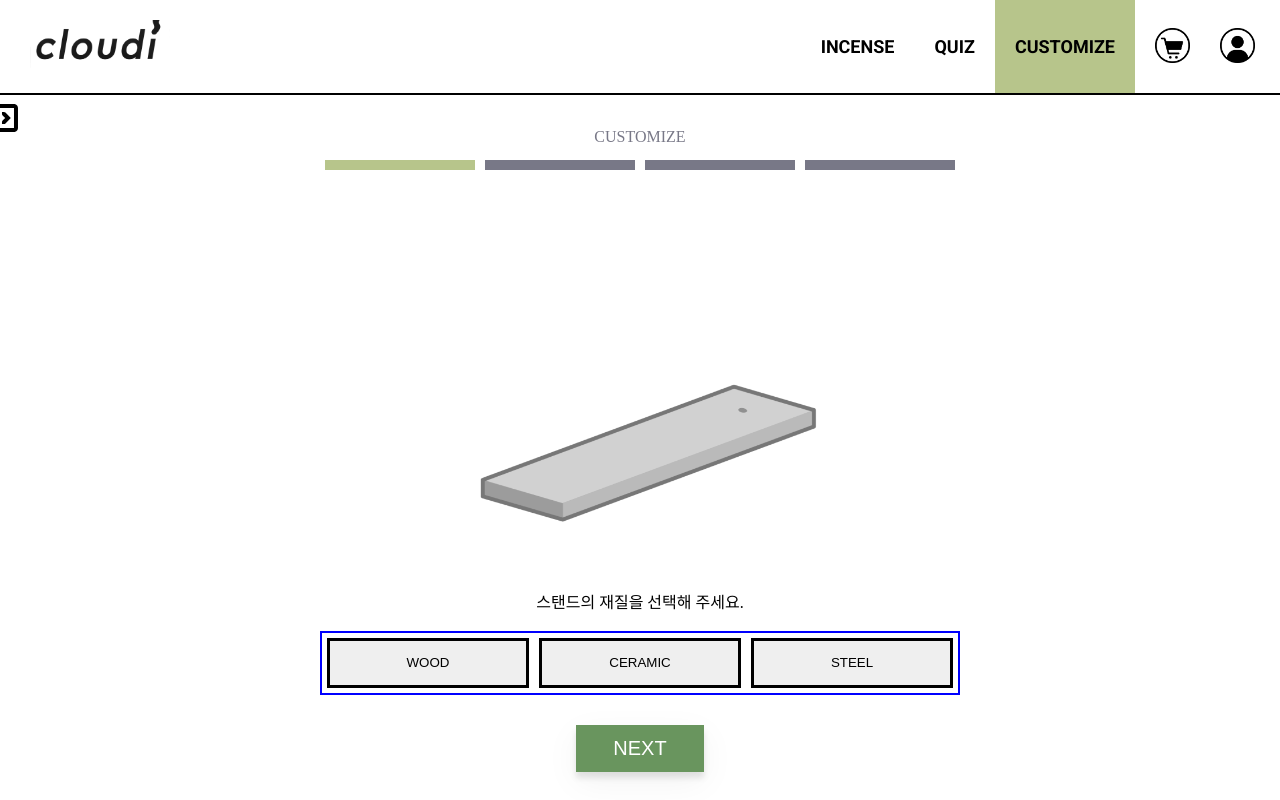
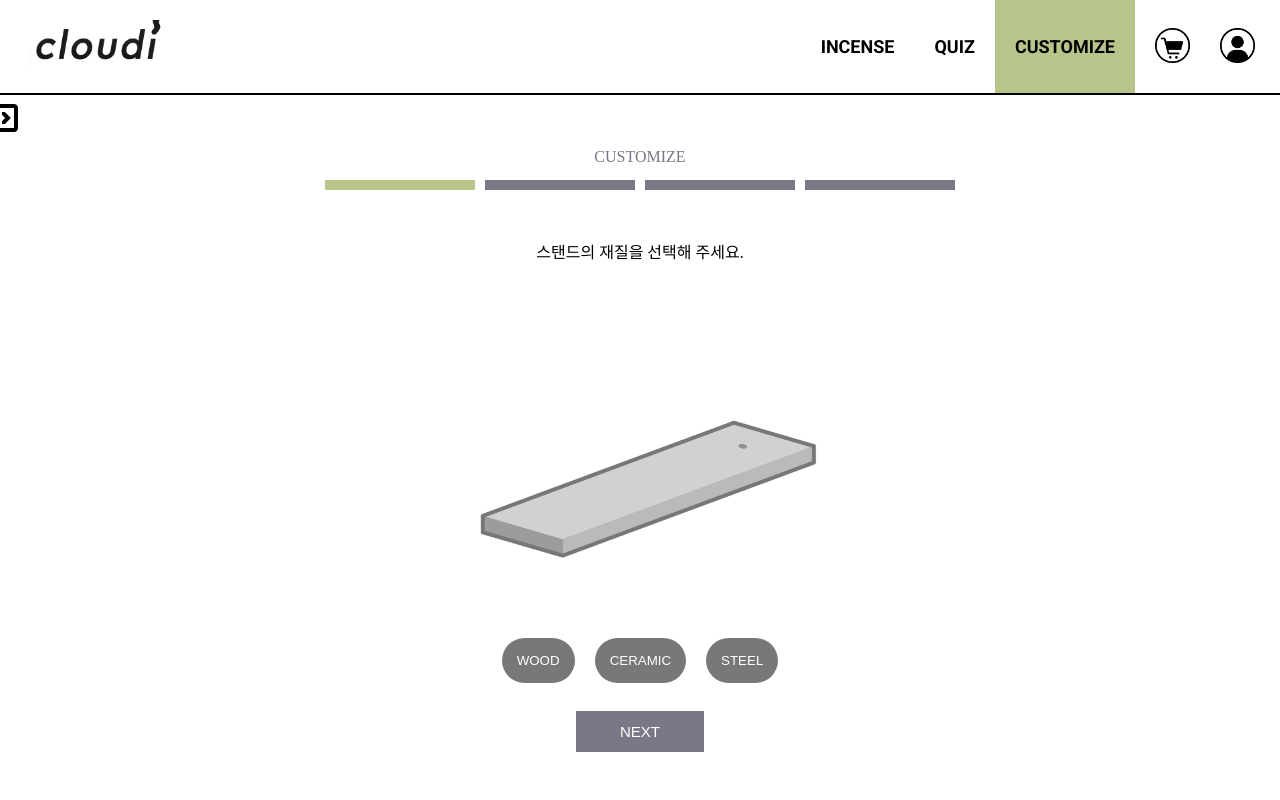
Before and after one commit to codestates/cloudi, a React (Create React App) app in the folder client/: page /customize/material in a window 1280 px wide. Built offline with nearby package versions, Linux system fonts and the light colour scheme; a web font is replaced by a local one.

Commit message:
feat: text engraving

```diff
--- a/client/src/components/customize_components/Editor.js
+++ b/client/src/components/customize_components/Editor.js
@@ -1,10 +1,15 @@
 import React from 'react';
-// import styled from 'styled-components';
+import styled from 'styled-components';
 
 import Controller from './editor_components/Controller';
 import Canvas from './editor_components/Canvas';
 import Indicator from './Indicator';
 import MainButton from './MainButton';
+
+const Message = styled.section`
+  position: relative;
+  top: 50px;
+`;
 
 const Editor = ({
   stages,
@@ -20,13 +25,12 @@ const Editor = ({
         stages={stages}
         stage={stage}
       />
+      <Message>{message}</Message>
       <Canvas
-        curStage={stage}
         selectedOps={selectedOps}
       />
       <Controller
         curStage={stage}
-        message={message}
         handleBtnClick={handleBtnClick}
         handleTextInput={handleTextInput}
       />
--- a/client/src/components/customize_components/Indicator.js
+++ b/client/src/components/customize_components/Indicator.js
@@ -6,7 +6,7 @@ const IndicatorContainer = styled.section`
   flex-direction: row;
   justify-content: center;
   align-items: center;
-  background-color: white;
+  background-color: none;
   width: 50vmax;
 `;
 
--- a/client/src/components/customize_components/MainButton.js
+++ b/client/src/components/customize_components/MainButton.js
@@ -3,24 +3,25 @@ import styled from 'styled-components';
 import { Link } from 'react-router-dom';
 
 const MainButtonContainer = styled.section`
-  margin-top: 30px;
-  font-size: 20px;
-  box-shadow: 0 10px 35px rgba(0, 0, 0, 0.05), 0 6px 6px rgba(0, 0, 0, 0.1);
+  display: flex;
+  justify-content: center;
+  align-items: center;
 `;
 
 const Input = styled.input`
   width: 8rem;
   padding: 12px;
-  font-size: 20px;
+  font-size: 15px;
   color: white;
-  background-color: rgb(105, 149, 94);
+  background-color: ${props => props.disabled ? '#787887' : '#69955E'};
   border: none;
   :hover {
     cursor: pointer;
-    color: black;
+    color: ${props => props.disabled ? 'white' : 'black'};
   };
   :active {
     box-shadow: inset 5px 5px 5px rgb(70, 110, 75);
+    background-color: '#b7c58b';
   };
 `;
 
--- a/client/src/components/customize_components/editor_components/Canvas.js
+++ b/client/src/components/customize_components/editor_components/Canvas.js
@@ -3,22 +3,7 @@ import styled from 'styled-components';
 
 import { plate, holder } from './standImages'; // eslint-disable-line
 
-// const CanvasContainer = styled.section`
-//   display: flex;
-//   flex-direction: row;
-//   justify-content: center;
-//   align-items: center;
-//   background-color: none;
-//   border: 2px green solid;
-//   width: 50vmax;
-//   @media screen and (max-width: 1023px) {
-
-//   }
-// `;
-
 const StyledCanvas = styled.canvas`
-  display: flex;
-  flex-direction: row;
   width: 400px;
   height: 400px;
   justify-content: space-between;
@@ -26,9 +11,29 @@ const StyledCanvas = styled.canvas`
   background-color: none;
 `;
 
+const writeText = (ctx, text, material) => {
+  let fontSize = '14px';
+  let yStart = 582;
+  if (material === 'CERAMIC') {
+    fontSize = '18px';
+    yStart = 587;
+  } else if (material === 'WOOD') {
+    fontSize = '22px';
+    yStart = 592;
+  }
+
+  ctx.font = `bold ${fontSize} Helvetica`;
+  ctx.fillStyle = 'black';
+
+  const chars = text.toUpperCase().split('');
+
+  for (let i = 0; i < chars.length; i++) {
+    ctx.fillText(chars[i], 219 + (i * 16), yStart - (i * 6));
+  }
+};
+
 const Canvas = ({
-  selectedOps,
-  curStage
+  selectedOps
 }) => {
   const canvas = useRef();
 
@@ -64,6 +69,11 @@ const Canvas = ({
         // error handling
         holderImage.onload = function () {
           ctx.drawImage(holderImage, 0, 0);
+
+          // drawing text
+          if (!!selectedOps.text) { // eslint-disable-line
+            writeText(ctx, selectedOps.text, selectedOps.plate);
+          }
         };
         holderImage.onerror = function () {
           console.log('holder image loading error');
--- a/client/src/components/customize_components/editor_components/Controller.js
+++ b/client/src/components/customize_components/editor_components/Controller.js
@@ -3,47 +3,25 @@ import styled from 'styled-components';
 
 import buttons from './buttons';
 import OptionButton from './OptionButton';
+import TextInput from './TextInput';
 
 const StyledController = styled.section`
-  display: flex;
-  flex-direction: column;
-  justify-content: center;
-  align-items: center;
-  background-color: white;
-  width: 50vmax;
-  height: 15vmin;
-`;
-
-const ButtonContainer = styled.section`
-  display: flex;
-  flex-direction: row;
-  justify-content: center;
-  align-items: center;
-  background-color: white;
-  border: 2px blue solid;
-  width: 50vmax;
-`;
-
-const Message = styled.section`
   display: flex;
   flex-direction: row;
   justify-content: center;
   align-items: center;
   background-color: white;
   width: 50vmax;
-  height: 15vmin;
+  height: 100px;
 `;
 
 const Controller = ({
   curStage,
-  message,
   handleBtnClick,
   handleTextInput
 }) => {
   return (
     <StyledController>
-      <Message>{message}</Message>
-      <ButtonContainer>
       {
         curStage !== 'text'
           ? buttons[curStage].map(el => {
@@ -56,9 +34,8 @@ const Controller = ({
               />
             );
           })
-            : <div>text</div>
+          : <TextInput handleTextInput={handleTextInput} />
       }
-      </ButtonContainer>
     </StyledController>
   );
 };
--- a/client/src/components/customize_components/editor_components/OptionButton.js
+++ b/client/src/components/customize_components/editor_components/OptionButton.js
@@ -1,33 +1,34 @@
 import React from 'react';
 import styled from 'styled-components';
 
-// const ButtonContainer = styled.section`
-//   flex: 1;
-//   display: flex;
-//   align-items: center;
-//   justify-content: center;
-//   margin: 5px;
-//   background-color: white;
-//   border: 2px red solid;
-// `;
-
 const Button = styled.input`
-  flex: 1;
-  height: 50px;
-  margin: 5px;
-  background-color: none;
-  border: 3px black solid;
+  background-color: #787878;
+  border-radius: 30px;
+  border: none;
+  color: white;
+  text-align: center;
+  padding: 15px;
+  text-decoration: none;
+  margin: 4px 10px;
+  cursor: pointer;
+  :focus {
+    background-color: #b7c58b;
+  }
+  :hover {
+    cursor: pointer;
+    background-color: #b7c58b;
+  };
 `;
 
-const OptionButton = (props) => {
+const OptionButton = ({ option, type, onClick }) => {
   return (
     <>
       <Button
         type='button'
-        value={props.option}
-        onClick={() => props.onClick({
-          type: props.type,
-          option: props.option
+        value={option}
+        onClick={() => onClick({
+          type: type,
+          option: option
         })}
       />
     </>
--- /dev/null
+++ b/client/src/components/customize_components/editor_components/TextInput.js
@@ -0,0 +1,69 @@
+import React, { useState } from 'react';
+import styled from 'styled-components';
+
+const ApplyButton = styled.input`
+  background-color: #787878;
+  border: 3px #787878 solid ;
+  color: white;
+  padding: 10px 20px;
+  text-decoration: none;
+  margin: 4px 10px;
+  cursor: pointer;
+  :hover {
+    cursor: pointer;
+    background-color: #b7c58b;
+    border: 3px #b7c58b solid ;
+  };
+`;
+
+const TextBox = styled.span`
+  input {
+    background-color: white;
+    border: 0;
+    border: 3px #b7c58b solid ;
+    color: black;
+    padding: 10px 20px;
+    text-decoration: none;
+    margin: 4px 10px;
+    cursor: pointer;
+    :focus {
+      outline: none;
+      background-color: rgba(235, 235, 235, 1);
+      border: 3px #b7c58b solid ;
+    }
+    :active {
+      background-color: rgba(235, 235, 235, 1);
+      border: 0;
+    }
+    :hover {
+      cursor: pointer;
+      background-color: rgba(235, 235, 235, 1);
+    };
+  }
+`;
+
+const TextInput = ({ handleTextInput }) => {
+  const [text, setText] = useState('');
+
+  return (
+    <div>
+      <form>
+        <TextBox>
+          <input
+            type='text'
+            placeholder='10자 이내로 작성해 주세요.'
+            onChange={(e) => setText(e.target.value)}
+            maxlength='10'
+          />
+        </TextBox>
+        <ApplyButton
+          type='button'
+          value='적용하기'
+          onClick={() => handleTextInput(text)}
+        />
+      </form>
+    </div>
+  );
+};
+
+export default TextInput;
--- a/client/src/pages/Customize.js
+++ b/client/src/pages/Customize.js
@@ -41,13 +41,13 @@ const Customize = () => {
       message: '스탠드의 재질을 선택해 주세요.'
     }, {
       stage: 'holder',
-      message: ''
+      message: '인센스 스틱 홀더를 선택해 주세요.'
     }, {
       stage: 'text',
-      message: ''
+      message: '받침에 새길 텍스트를 작성해 주세요.'
     }, {
       stage: 'finish',
-      message: ''
+      message: '축하합니다! 나만의 인센스 스탠드가 완성되었습니다.'
     }
   ];
 
@@ -77,7 +77,7 @@ const Customize = () => {
   };
 
   const handleTextInput = (text) => {
-    console.log(text);
+    setSelectedOps({ ...selectedOps, ...{ text: text } });
   };
 
   return (
@@ -95,7 +95,7 @@ const Customize = () => {
               <Editor
                 stages={stages.map(el => el.stage)}
                 stage={el.stage}
-                message={stages.map(el => el.message)}
+                message={el.message}
                 handleBtnClick={handleBtnClick}
                 handleTextInput={handleTextInput}
                 selectedOps={selectedOps}
```
Also changed, not shown: client/src/components/customize_components/editor_components/standImages.js, 1 other file (tests, documents, lock files or other folders). Lines whose indentation alone changed are shown as unchanged.
